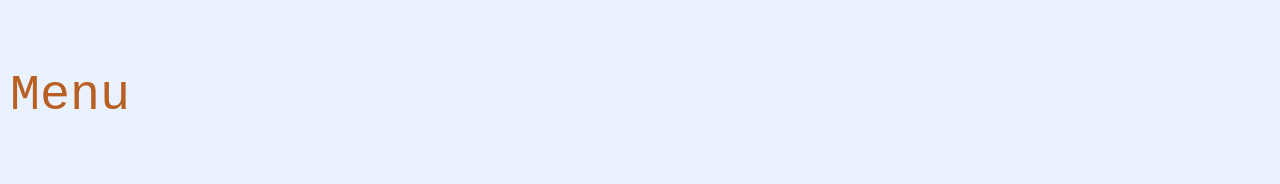
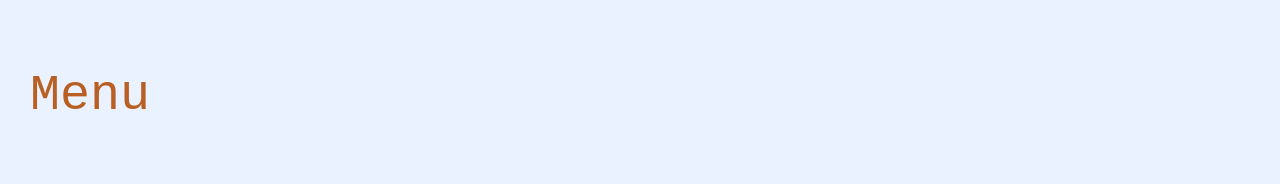
Before and after one commit to aaronDykes/react-portfolio, a React (Create React App) app: page / in a window 1280 px wide. Shown: the top 184 px of the page. Built offline with nearby package versions, Linux system fonts and the light colour scheme.

Commit message:
Added left margin to menu button

```diff
--- a/src/css/Header.css
+++ b/src/css/Header.css
@@ -2,9 +2,9 @@
   display: grid;
   height: 30vh;
   grid:
-    "head head head head"
-    "head head head head"
-    "head head head head";
+    'head head head head'
+    'head head head head'
+    'head head head head';
   grid-gap: 1rem;
   background-color: #ebf2ff;
 }
@@ -42,6 +42,7 @@
   color: rgb(184, 95, 36);
   border-radius: 0.8rem;
   font-size: 5rem;
+  margin-left: 2rem;
 }
 
 #dropBtn:hover {
```
